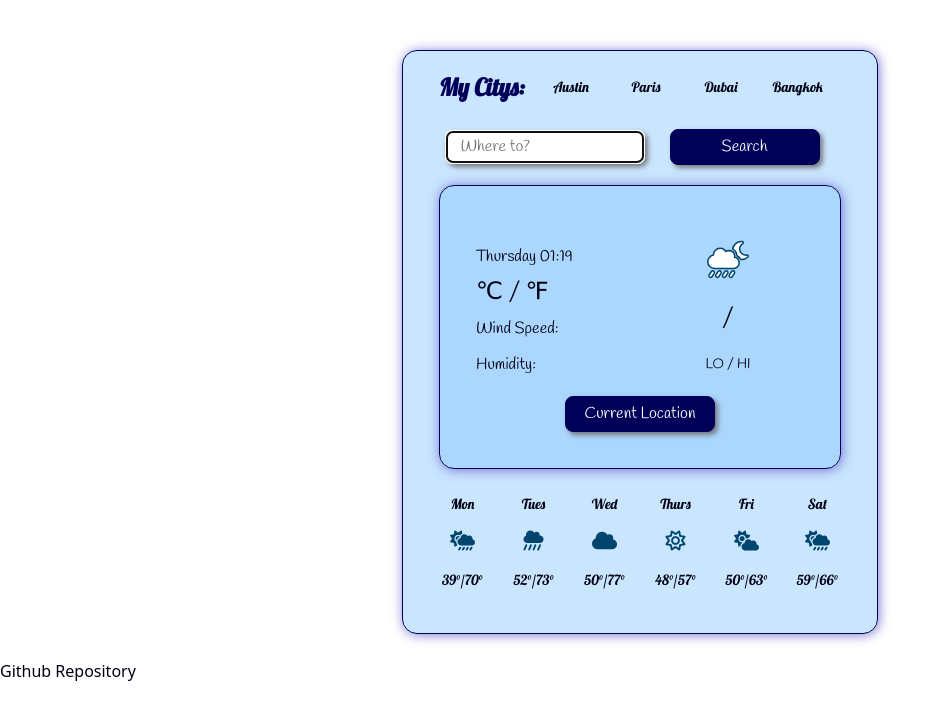
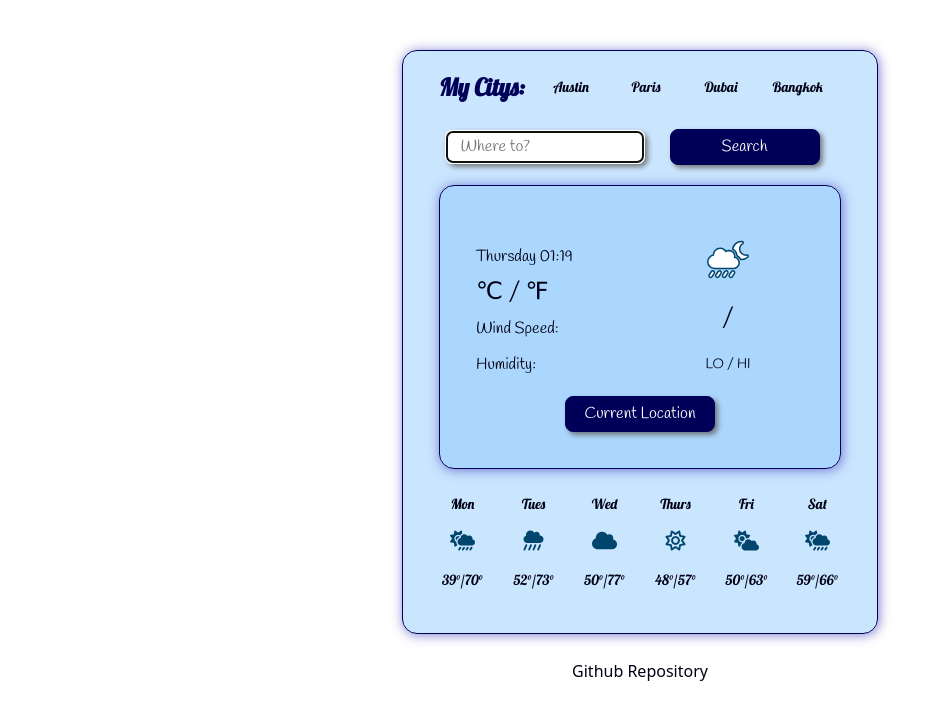
Before and after one commit to stephanie-simmons/weather-app, a plain HTML site: page index.html in a window 1280 px wide. Shown: the whole page, without its empty margins (0-948 px from the left). Drawn offline with nearby package versions, Linux system fonts and the light colour scheme.

Commit message:
centered link

```diff
--- a/index.html
+++ b/index.html
@@ -204,7 +204,7 @@
     </body>
 </div>
 <footer>
-    <a href="https://github.com/stephanie-simmons/weather-app.git">Github Repository</a>
+    <a href="https://github.com/stephanie-simmons/weather-app.git" class="github-link" target="_blank">Github Repository</a>
 </footer>
 
 </html>
--- a/src/style.css
+++ b/src/style.css
@@ -152,3 +152,7 @@ input[type="submit"]:focus {
   font-size: 20px;
   color: rgb(0, 69, 109);
 }
+
+footer {
+  text-align: center;
+}
```
